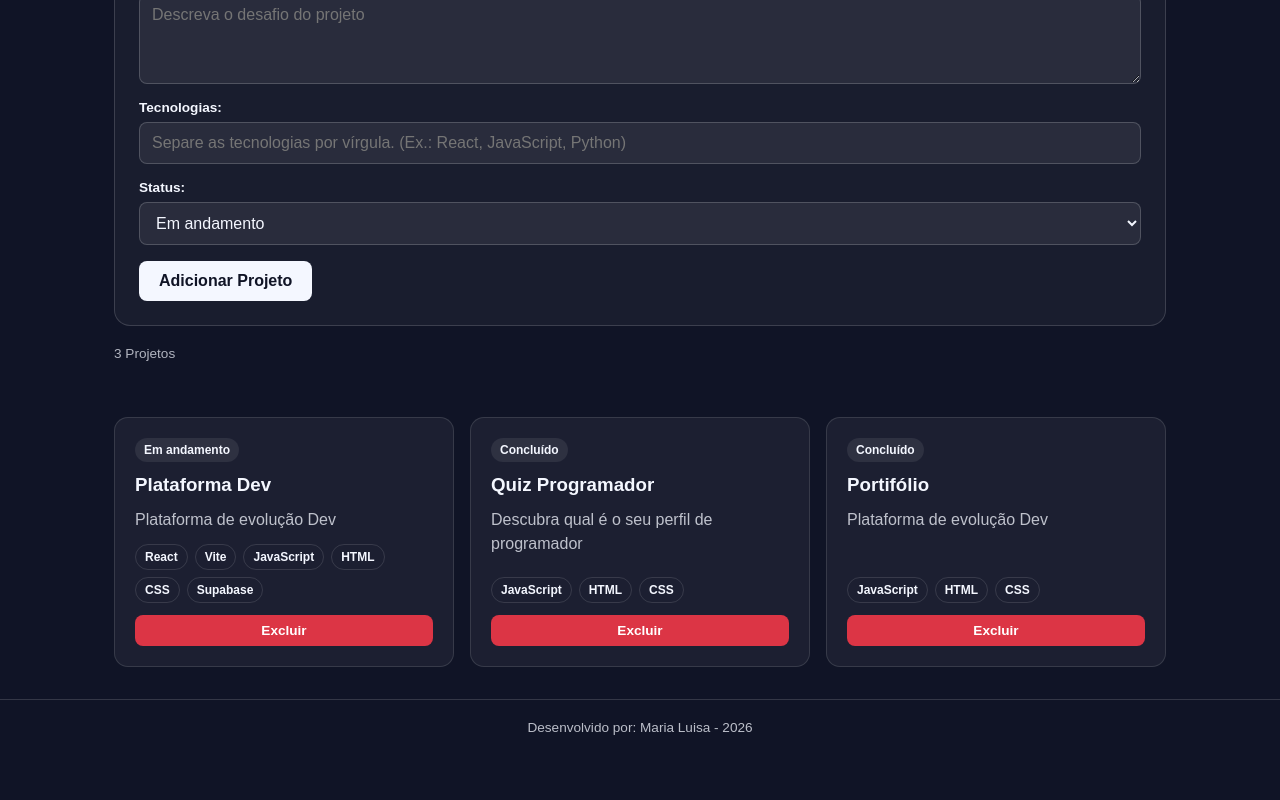
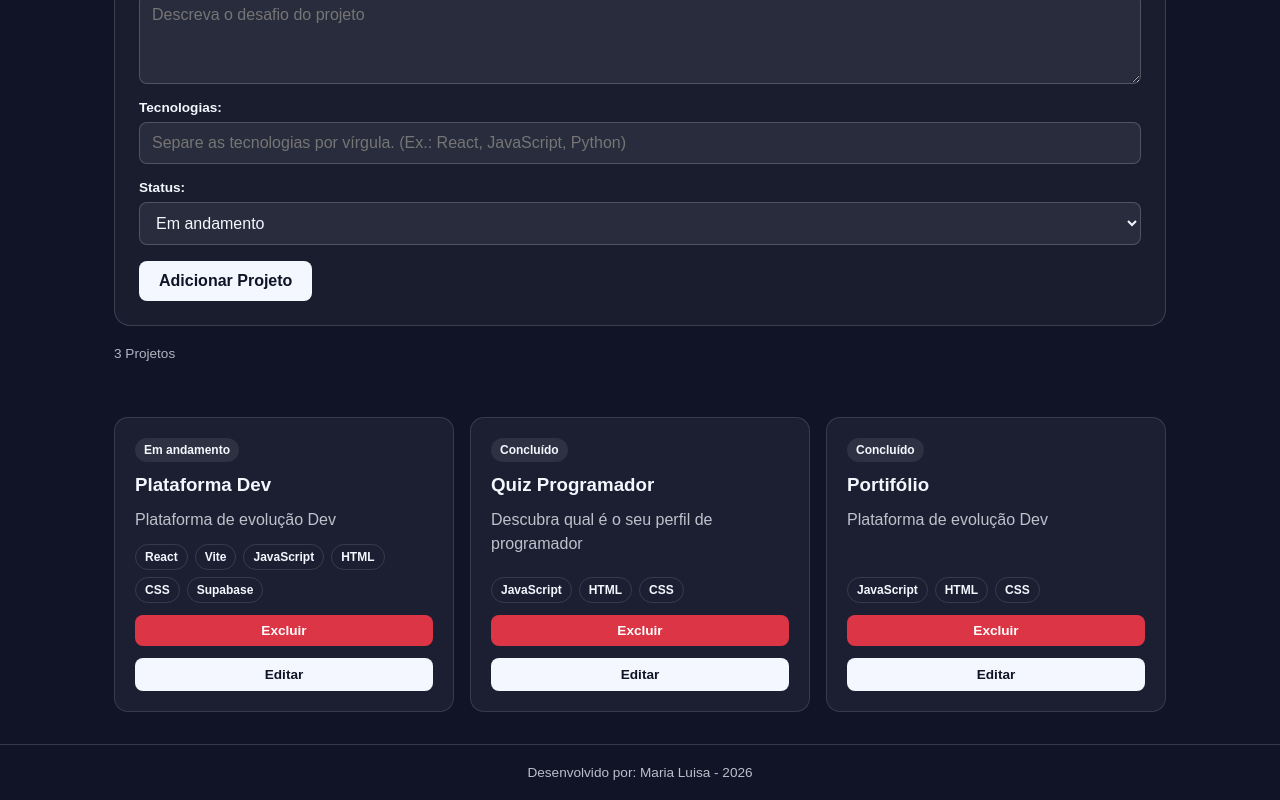
Before and after one commit to Maria-Luisa1599/plataforma-dev, a React (Vite) app: page / in a window 1280 px wide. Shown: the part 2652-3452 px from the top of the page. Before the commit the page ends 3407 px from the top, so only its background shows below. Built offline with nearby package versions, Linux system fonts and the light colour scheme.

Commit message:
feat:Adiciona edição de projeto

```diff
--- a/src/App.jsx
+++ b/src/App.jsx
@@ -81,6 +81,7 @@ function App (){
   const [missions, setMissions] = useState(initialMissions)
   const [editMission, setEditMission] = useState(null)
   const [projects, setProjects] = useState(initialProjects)
+  const [editProject, setEditProject] = useState(null)
   const [searchTerm, setSearchTerm] = useState('')
   const [statusFilter, setStatusFilter] = useState('Todas')
   const [techFilter, setTechFilter] = useState('Todas')
@@ -121,6 +122,12 @@ function App (){
   function deleteProject(projectId){
     const newProjects = projects.filter((project) => project.id !== projectId)
     setProjects(newProjects)
+  }
+
+  function updateProject (updatedProject){
+    const updatedProjects = projects.map((project) => project.id === updatedProject.id ? updatedProject : project)
+    setProjects(updatedProjects)
+    setEditProject(null)
   }
 
   function clearfilters(){
@@ -273,6 +280,8 @@ function App (){
               </div>
               <ProjectForm
                 onAddProject={addProject}
+                editProject={editProject}
+                onUpdateProject={updateProject}
               />
             </div>
               <p className='missions-results'>{projects.length}{' '}{projects.length === 1 ? 'Projeto' : 'Projetos'}</p>
@@ -285,6 +294,7 @@ function App (){
                     technologies={project.technologies}
                     status={project.status}
                     onDelete={() => deleteProject(project.id)}
+                    onEdit={() => setEditProject(project)}
                   />
                 ))}
               </div>
--- a/src/components/ProjectCard/index.jsx
+++ b/src/components/ProjectCard/index.jsx
@@ -1,6 +1,6 @@
 import './style.css'
 
-function ProjectCard ({title, description, technologies, status, onDelete}){
+function ProjectCard ({title, description, technologies, status, onDelete, onEdit}){
     return(
         <article className='project-card'>
                 <span className='project-card__status'>{status}</span>
@@ -12,6 +12,9 @@ function ProjectCard ({title, description, technologies, status, onDelete}){
                     ))}
                 </div>
                 <button className='project-card__delete' type='button' onClick={onDelete}>Excluir</button>
+                <button type='button' className='mission-card__button' onClick={onEdit}>
+                    Editar
+                </button>
         </article>
     )
 }
--- a/src/components/ProjectForm/index.jsx
+++ b/src/components/ProjectForm/index.jsx
@@ -1,11 +1,21 @@
 import './style.css'
-import { useState } from 'react'
+import { useState, useEffect } from 'react'
 
-function ProjectForm({ onAddProject, editProject }) {
+function ProjectForm({ onAddProject, editProject, onUpdateProject }) {
   const [title, setTitle] = useState('')
   const [description, setDescription] = useState('')
   const [technologies, setTechnologies] = useState('')
   const [status, setStatus] = useState('Em andamento')
+
+
+  useEffect(() => {
+    if(editProject){
+      setTitle(editProject.title)
+      setDescription(editProject.description)
+      setTechnologies(editProject.technologies.join(", "))
+      setStatus(editProject.status)
+    }
+  }, [editProject])
 
   function handleSubmit(event) {
     event.preventDefault()
@@ -14,6 +24,17 @@ function ProjectForm({ onAddProject, editProject }) {
         alert('Preencha todos os campos!')
         return
     }
+
+    if(editProject){
+        onUpdateProject?.({
+          id: editProject.id,
+          title: title.trim(),
+          description: description.trim(),
+          technologies: technologies.split(",").map((techn) => techn.trim()),
+          status,
+          completed: editProject.completed,
+        })
+      }else{
         onAddProject?.({
           id: Date.now(),
           title: title.trim(),
@@ -21,6 +42,7 @@ function ProjectForm({ onAddProject, editProject }) {
           technologies: technologies.split(",").map((techn) => techn.trim()),
           status,
         })
+      }
 
         setTitle('')
         setDescription('')
```
Lines whose indentation alone changed are shown as unchanged.
